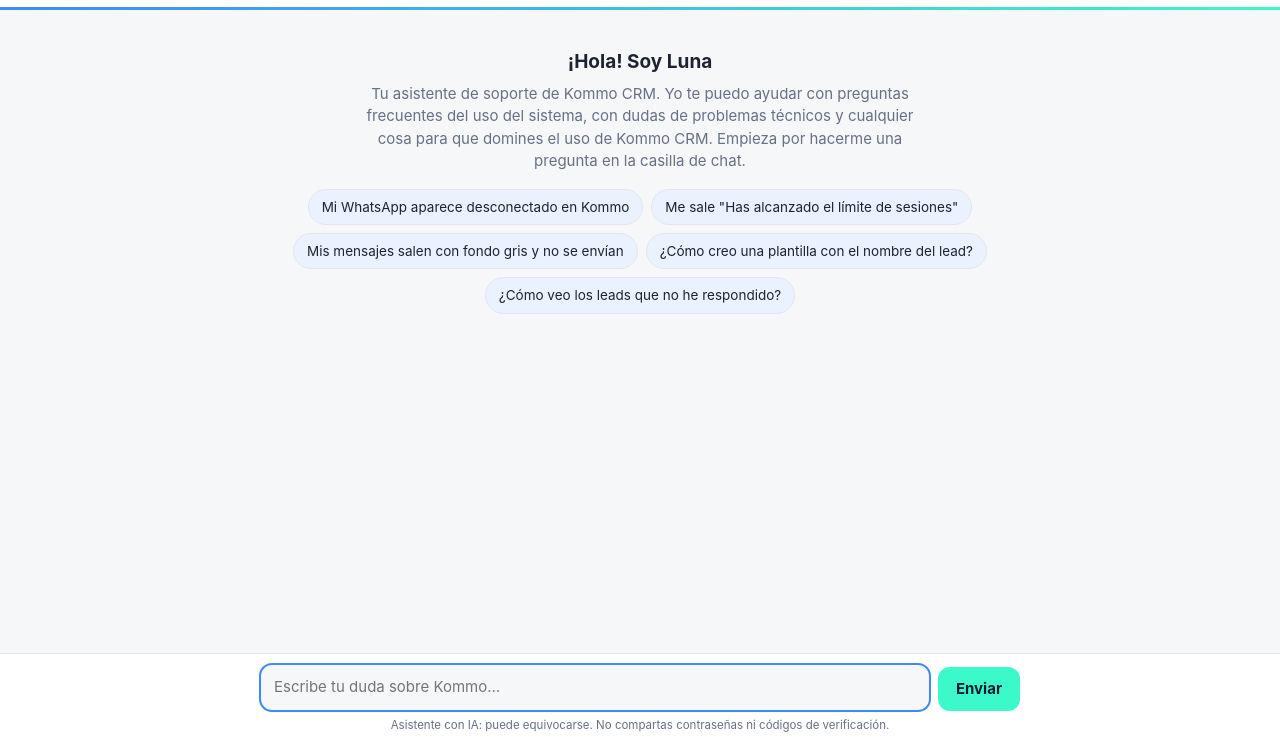
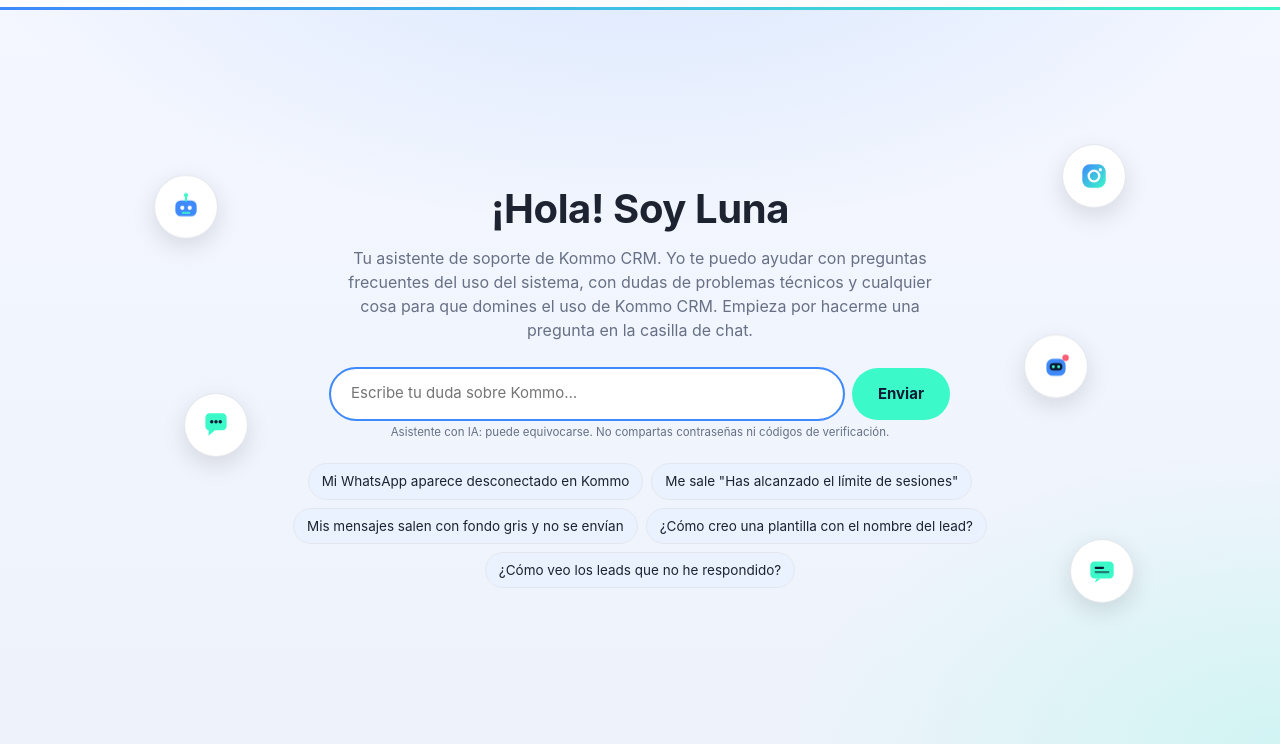
Before and after one commit to Manu-Martinez-mkt/asistente-kommo, a plain HTML site: page static/index.html in a window 1280 px wide. Both pictures are taken after a click on the button "Nueva conversación". Shown: the part 56-800 px from the top of the page. Drawn offline with Linux system fonts and the light colour scheme.

Commit message:
Inicio con barra de chat, degradado e iconos

```diff
--- a/static/index.html
+++ b/static/index.html
@@ -12,6 +12,10 @@
     --code: #f1f3f7; --danger: #b42318;
     /* Colores del logo Educonnect */
     --brand-blue: #3e89fb; --brand-mint: #3cf9c9; --on-mint: #0b1b33;
+    --grad-top: #f4f7ff; --grad-bottom: #eef3fb;
+    --glow-1: rgba(62, 137, 251, .16); --glow-2: rgba(60, 249, 201, .16);
+    --glass: rgba(255, 255, 255, .78); --hero-input: #ffffff; --hero-border: #c9d6ee;
+    --float-bg: #ffffff;
   }
   @media (prefers-color-scheme: dark) {
     :root:not([data-theme="light"]) {
@@ -19,6 +23,10 @@
       --border: #2a303b; --accent: #6aa5ff; --accent-text: #0d1220;
       --bot: #1f242e; --user: #2f6fe4; --user-text: #ffffff; --chip: #1c2636;
       --code: #262c37; --danger: #ff8a80;
+      --grad-top: #33374f; --grad-bottom: #191b27;
+      --glow-1: rgba(110, 120, 170, .28); --glow-2: rgba(60, 249, 201, .07);
+      --glass: rgba(30, 33, 48, .72); --hero-input: rgba(20, 22, 34, .55); --hero-border: #5a6078;
+      --float-bg: #2c3044;
     }
   }
   * { box-sizing: border-box; }
@@ -92,6 +100,60 @@
   form button:hover:not(:disabled) { filter: brightness(.95); }
   form button:disabled { opacity: .5; cursor: default; }
   .note { max-width: 760px; margin: 6px auto 0; font-size: 11.5px; color: var(--muted); text-align: center; }
+
+  /* ---- Fondo con degradado ---- */
+  body {
+    background:
+      radial-gradient(1000px 520px at 50% -10%, var(--glow-1), transparent 70%),
+      radial-gradient(700px 420px at 100% 100%, var(--glow-2), transparent 70%),
+      linear-gradient(180deg, var(--grad-top), var(--grad-bottom));
+    background-attachment: fixed;
+  }
+  header, footer { background: var(--glass); backdrop-filter: blur(10px); -webkit-backdrop-filter: blur(10px); }
+
+  /* ---- Pantalla de inicio: la barra de chat va bajo el título ---- */
+  body.inicio footer { display: none; }
+  body.inicio main { display: flex; align-items: center; }
+  body.inicio .wrap { width: 100%; }
+  .welcome { position: relative; padding: 32px 0 24px; }
+  body.inicio .welcome h2 { font-size: clamp(26px, 4.6vw, 40px); line-height: 1.15; margin-bottom: 14px; letter-spacing: -.01em; }
+  body.inicio .welcome p { font-size: 16px; max-width: 600px; margin-bottom: 26px; }
+  .hero-slot { max-width: 620px; margin: 0 auto 10px; }
+  .hero-slot form textarea {
+    border-radius: 999px; padding: 13px 20px; min-height: 52px; max-height: 96px;
+    background: var(--hero-input); border: 1.5px solid var(--hero-border);
+  }
+  .hero-slot form button { height: 52px; border-radius: 999px; padding: 0 26px; }
+  .hero-slot .note { margin: 4px auto 22px; }
+  @media (max-width: 480px) {
+    .hero-slot form textarea { padding: 14px 16px; }
+    .hero-slot form button { padding: 0 18px; }
+  }
+
+  /* ---- Íconos decorativos flotantes ---- */
+  .floaty {
+    position: absolute; width: 58px; height: 58px; border-radius: 50%;
+    background: var(--float-bg); border: 1px solid var(--border);
+    display: grid; place-items: center; pointer-events: none;
+    box-shadow: 0 8px 24px rgba(0, 0, 0, .12);
+    animation: flotar 6s ease-in-out infinite;
+  }
+  .floaty svg { width: 30px; height: 30px; }
+  .floaty { width: 64px; height: 64px; } .floaty svg { width: 34px; height: 34px; }
+  .f1 { left: -14%; top: 6%; }
+  .f2 { left: -10%; top: 54%; animation-delay: -2s; }
+  .f3 { right: -14%; top: 0%;  animation-delay: -1s; }
+  .f4 { right: -9%; top: 40%; animation-delay: -3s; }
+  .f5 { right: -15%; top: 84%; animation-delay: -4s; }
+  main { overflow-x: hidden; }
+  @keyframes flotar { 0%, 100% { transform: translateY(0); } 50% { transform: translateY(-10px); } }
+  @media (prefers-reduced-motion: reduce) { .floaty { animation: none; } }
+  body:not(.inicio) .floaty { display: none; }
+  @media (max-width: 900px) {
+    .floaty { width: 44px; height: 44px; } .floaty svg { width: 22px; height: 22px; }
+    .f1 { left: 0; top: -6px; } .f3 { right: 0; top: -6px; }
+    .f2, .f4, .f5 { display: none; }
+  }
 </style>
 </head>
 <body>
@@ -107,8 +169,16 @@
 <main id="chat" aria-live="polite">
   <div class="wrap" id="log">
     <div class="welcome" id="welcome">
+      <!-- Íconos decorativos (solo en la pantalla de inicio) -->
+      <span class="floaty f1" aria-hidden="true"><svg viewBox="0 0 32 32" fill="none"><rect x="6" y="10" width="20" height="15" rx="5" fill="#3e89fb"/><circle cx="12.5" cy="17" r="2" fill="#fff"/><circle cx="19.5" cy="17" r="2" fill="#fff"/><rect x="12" y="21" width="8" height="1.6" rx=".8" fill="#3cf9c9"/><path d="M16 10V6" stroke="#3cf9c9" stroke-width="2" stroke-linecap="round"/><circle cx="16" cy="5" r="2" fill="#3cf9c9"/></svg></span>
+      <span class="floaty f2" aria-hidden="true"><svg viewBox="0 0 32 32" fill="none"><path d="M6 9a4 4 0 0 1 4-4h12a4 4 0 0 1 4 4v8a4 4 0 0 1-4 4h-7l-6 5v-5a4 4 0 0 1-3-4z" fill="#3cf9c9"/><circle cx="12" cy="13" r="1.6" fill="#0b1b33"/><circle cx="16" cy="13" r="1.6" fill="#0b1b33"/><circle cx="20" cy="13" r="1.6" fill="#0b1b33"/></svg></span>
+      <span class="floaty f3" aria-hidden="true"><svg viewBox="0 0 32 32" fill="none"><defs><linearGradient id="gEdu" x1="0" y1="0" x2="1" y2="1"><stop offset="0" stop-color="#3e89fb"/><stop offset="1" stop-color="#3cf9c9"/></linearGradient></defs><rect x="5" y="5" width="22" height="22" rx="7" fill="url(#gEdu)"/><circle cx="16" cy="16" r="5" stroke="#fff" stroke-width="2.2"/><circle cx="22" cy="10" r="1.5" fill="#fff"/></svg></span>
+      <span class="floaty f4" aria-hidden="true"><svg viewBox="0 0 32 32" fill="none"><rect x="7" y="9" width="18" height="16" rx="6" fill="#3e89fb"/><rect x="10" y="13" width="12" height="7" rx="3.5" fill="#0b1b33"/><circle cx="13.5" cy="16.5" r="1.4" fill="#3cf9c9"/><circle cx="18.5" cy="16.5" r="1.4" fill="#3cf9c9"/><circle cx="25" cy="8" r="3" fill="#ff5d73"/></svg></span>
+      <span class="floaty f5" aria-hidden="true"><svg viewBox="0 0 32 32" fill="none"><rect x="5" y="7" width="22" height="16" rx="4" fill="#3cf9c9"/><path d="M11 23l-2 4 6-4" fill="#3cf9c9"/><rect x="9" y="12" width="9" height="2" rx="1" fill="#0b1b33"/><rect x="9" y="16" width="14" height="2" rx="1" fill="#0b1b33" opacity=".55"/></svg></span>
+
       <h2>¡Hola! Soy Luna</h2>
       <p>Tu asistente de soporte de Kommo CRM. Yo te puedo ayudar con preguntas frecuentes del uso del sistema, con dudas de problemas técnicos y cualquier cosa para que domines el uso de Kommo CRM. Empieza por hacerme una pregunta en la casilla de chat.</p>
+      <div class="hero-slot" id="heroSlot"></div>
       <div class="chips">
         <button class="chip" type="button">Mi WhatsApp aparece desconectado en Kommo</button>
         <button class="chip" type="button">Me sale "Has alcanzado el límite de sesiones"</button>
@@ -125,7 +195,7 @@
     <textarea id="input" rows="1" placeholder="Escribe tu duda sobre Kommo…" maxlength="2000" aria-label="Tu mensaje"></textarea>
     <button id="send" type="submit">Enviar</button>
   </form>
-  <div class="note">Asistente con IA: puede equivocarse. No compartas contraseñas ni códigos de verificación.</div>
+  <div class="note" id="note">Asistente con IA: puede equivocarse. No compartas contraseñas ni códigos de verificación.</div>
 </footer>
 
 <script>
@@ -138,8 +208,19 @@
   const form = document.getElementById("form");
   const input = document.getElementById("input");
   const sendBtn = document.getElementById("send");
+  const footer = document.querySelector("footer");
+  const heroSlot = document.getElementById("heroSlot");
+  const note = document.getElementById("note");
   let history = [];
   let busy = false;
+
+  // En la pantalla de inicio la barra de chat se muestra bajo el título;
+  // al empezar la conversación regresa abajo.
+  function modoInicio(on) {
+    document.body.classList.toggle("inicio", on);
+    if (on) { heroSlot.append(form, note); welcome.style.display = ""; }
+    else { footer.append(form, note); welcome.style.display = "none"; }
+  }
 
   try { history = JSON.parse(sessionStorage.getItem(STORE) || "[]"); } catch (_) { history = []; }
   const save = () => { try { sessionStorage.setItem(STORE, JSON.stringify(history)); } catch (_) {} };
@@ -180,7 +261,7 @@
   }
 
   function addBubble(role, text, cls) {
-    welcome.style.display = "none";
+    if (document.body.classList.contains("inicio")) modoInicio(false);
     const row = document.createElement("div");
     row.className = "msg " + role;
     const b = document.createElement("div");
@@ -263,11 +344,11 @@
     if (busy) return;
     history = []; save();
     logEl.querySelectorAll(".msg").forEach(n => n.remove());
-    welcome.style.display = "";
+    modoInicio(true);
     input.focus();
   });
 
-  restore();
+  if (history.length) restore(); else modoInicio(true);
 })();
 </script>
 </body>
```
